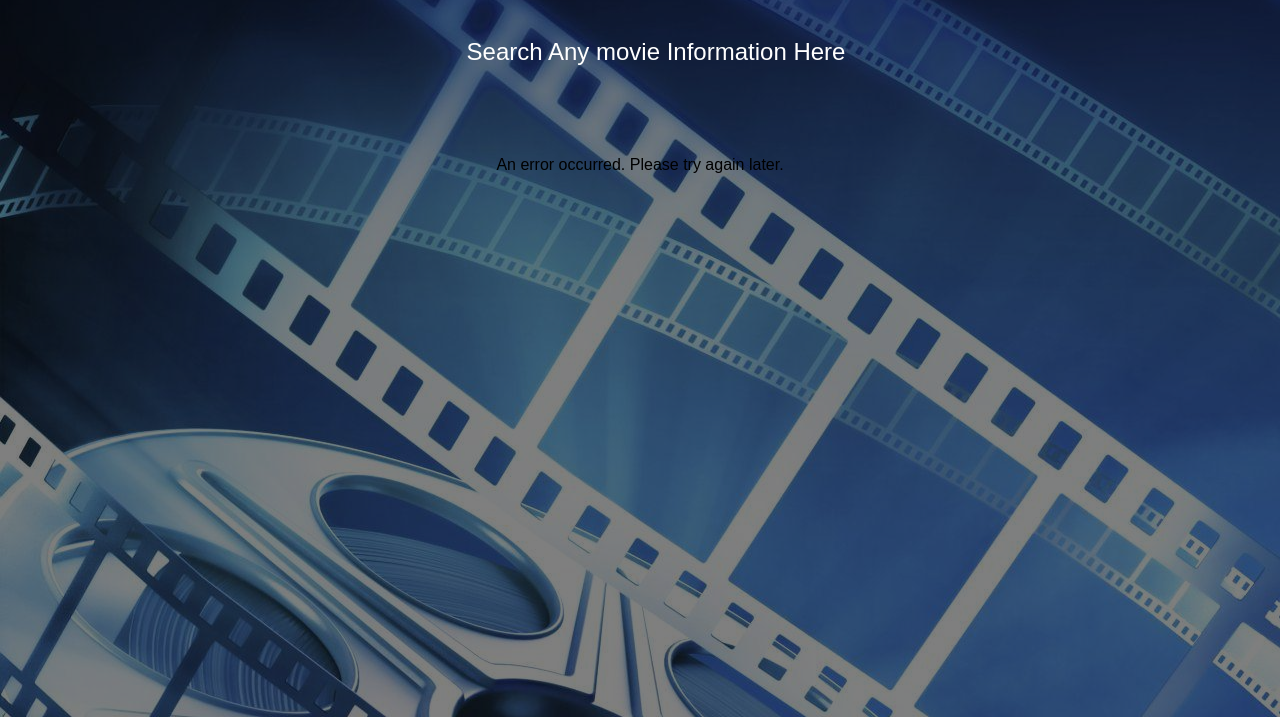
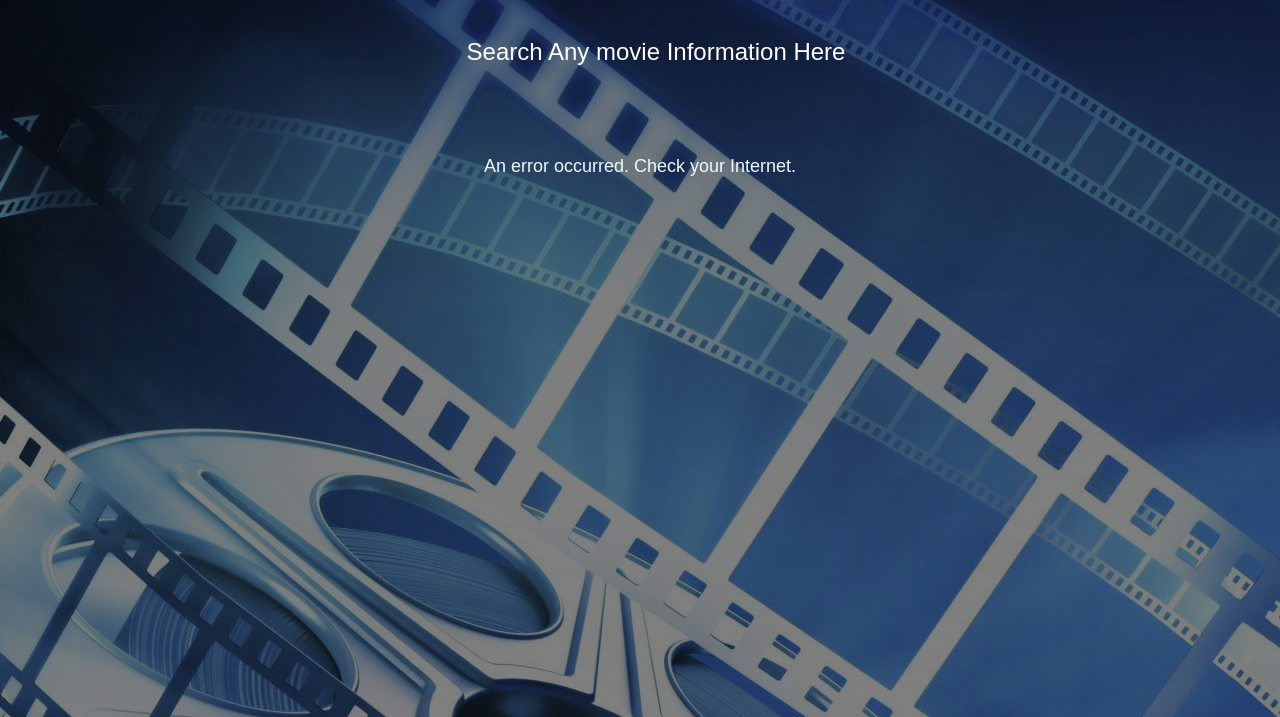
Before and after one commit to Adarsh-jai-29/Movie-Hub, a plain HTML site: page index.html in a window 1280 px wide. Both pictures are taken after typing "Sample" into the empty fields and a click on the button 1051 px from the left and 40 px from the top of the page. Shown: the part 83-800 px from the top of the page. Drawn offline with Linux system fonts and the light colour scheme; no server answers.

Commit message:
improve error message

```diff
--- a/script.js
+++ b/script.js
@@ -43,7 +43,7 @@
     })
     .catch(error => {
       console.error('Error fetching data:', error);
-      main.innerHTML = `<div class="error">An error occurred. Please try again later.</div>`;
+      main.innerHTML = `<div class="error">An error occurred. Check your Internet.</div>`;
     });
       myForm.submit();
   })
--- a/style.css
+++ b/style.css
@@ -94,6 +94,12 @@ margin: .5rem;
 
  }
 
+ .error{
+    color: aliceblue;
+    font-size: large;
+  }
+
+
 @media screen and (max-width: 1080px) {
   .info{
   text-align: center;
@@ -109,4 +115,5 @@ margin: .5rem;
     flex-direction: column ;
   }
 
+
 }
```
